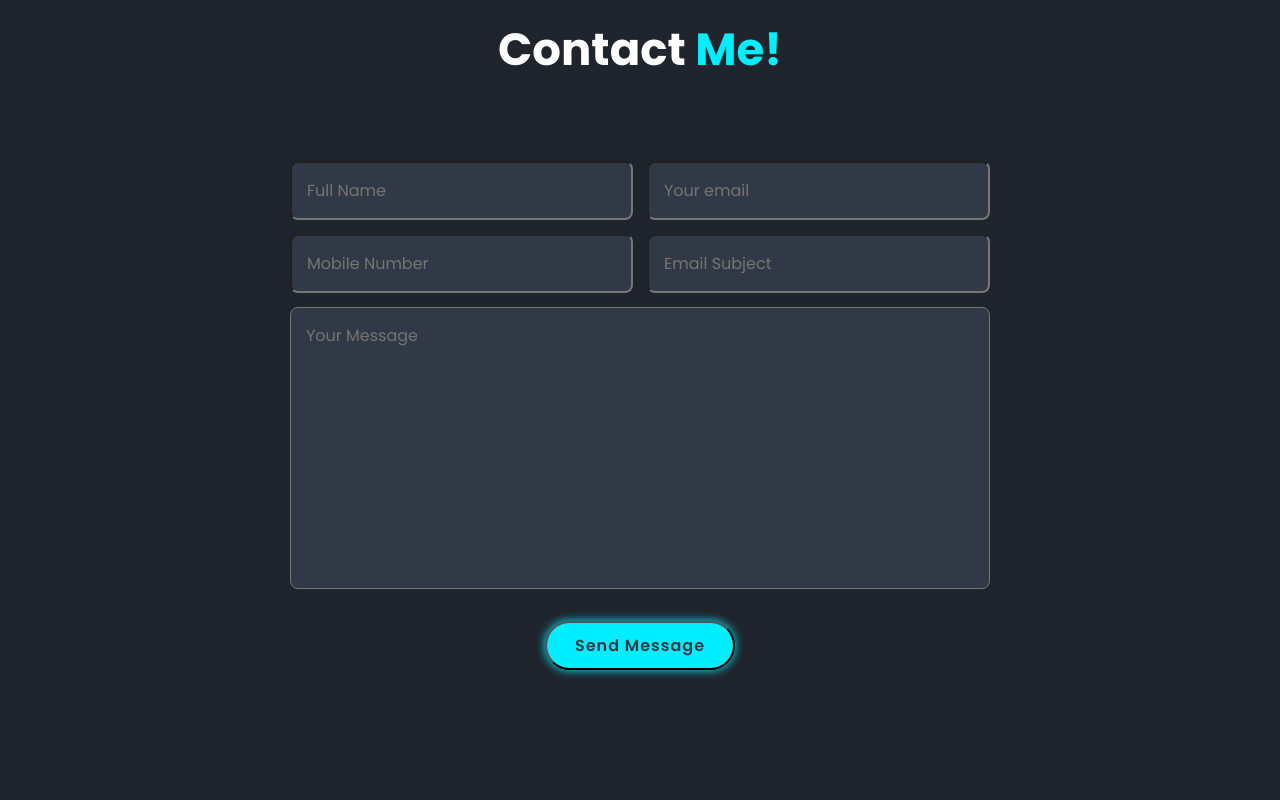
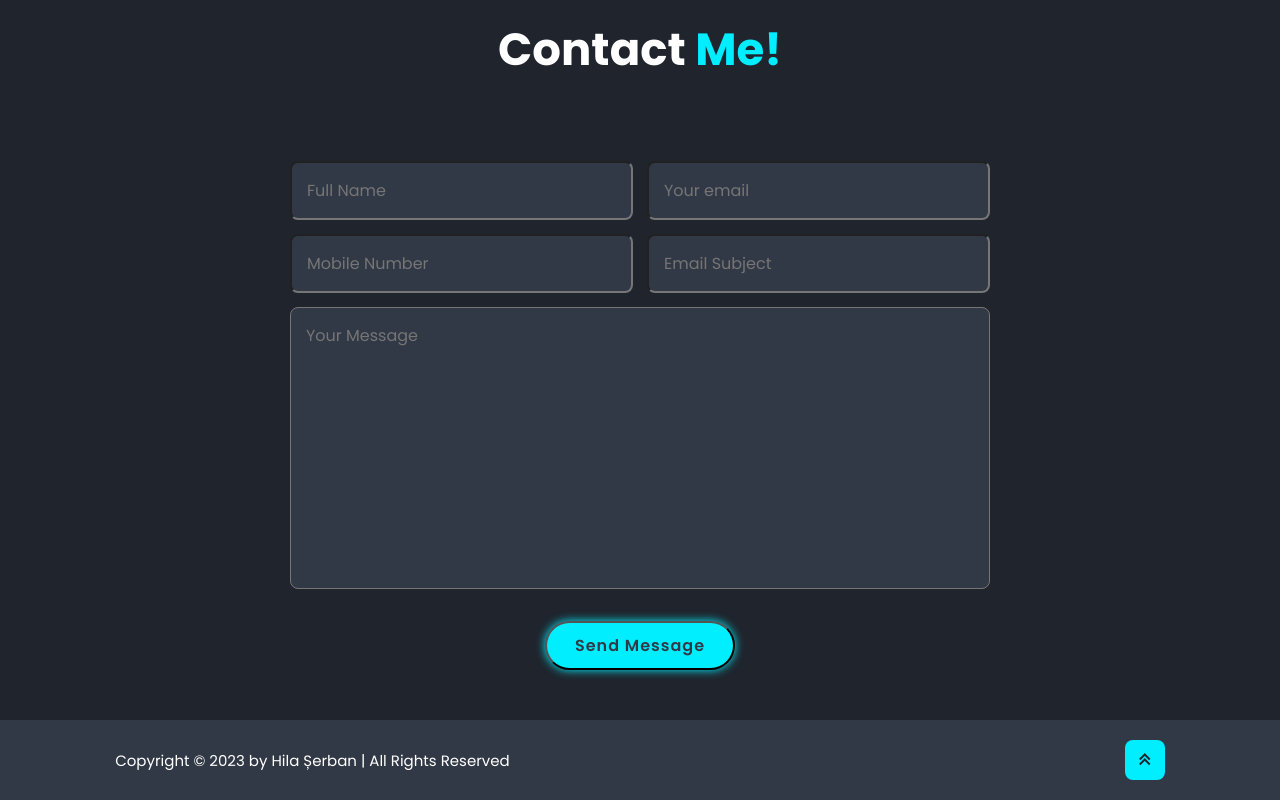
Before and after one commit to digitaldreams47/Portfolio-site, a plain HTML site: page index.html in a window 1280 px wide. Shown: the part 3284-4084 px from the top of the page. Before the commit the page ends 4004 px from the top, so only its background shows below. Drawn offline with nearby package versions, Linux system fonts and the light colour scheme.

Commit message:
Footer section

```diff
--- a/css/style.css
+++ b/css/style.css
@@ -327,3 +327,35 @@ span {
 .contact form .btn {
   margin-top: 2rem;
 }
+
+.footer {
+  display: flex;
+  justify-content: space-between;
+  align-items: center;
+  flex-wrap: wrap;
+  padding: 2rem 9%;
+  background: var(--second-bg-color);
+}
+
+.footer-text p {
+  font-size: 1.5rem;
+}
+
+.footer-iconTop a {
+  display: inline-flex;
+  justify-content: center;
+  align-items: center;
+  padding: .8rem;
+  background: var(--main-color);
+  border-radius: .8rem;
+  transition: .5s ease;
+}
+
+.footer-iconTop a:hover {
+  box-shadow: 0 0 1rem var(--main-color);
+}
+
+.footer-iconTop a i {
+  font-size: 2.4rem;
+  color: var(--bg-color);
+}
--- a/index.html
+++ b/index.html
@@ -145,6 +145,16 @@
       </form>
     </section>
 
+    <!-- Footer design -->
+    <footer class="footer">
+      <div class="footer-text">
+        <p>Copyright &copy; 2023 by Hila Șerban | All Rights Reserved </p>
+      </div>
+
+      <div class="footer-iconTop">
+        <a href="#home"><i class='bx bx-chevrons-up'></i></a>
+      </div>
+    </footer>
     <!-- Custom js -->
     <script src="js/script.js"></script>
   </body>
```
